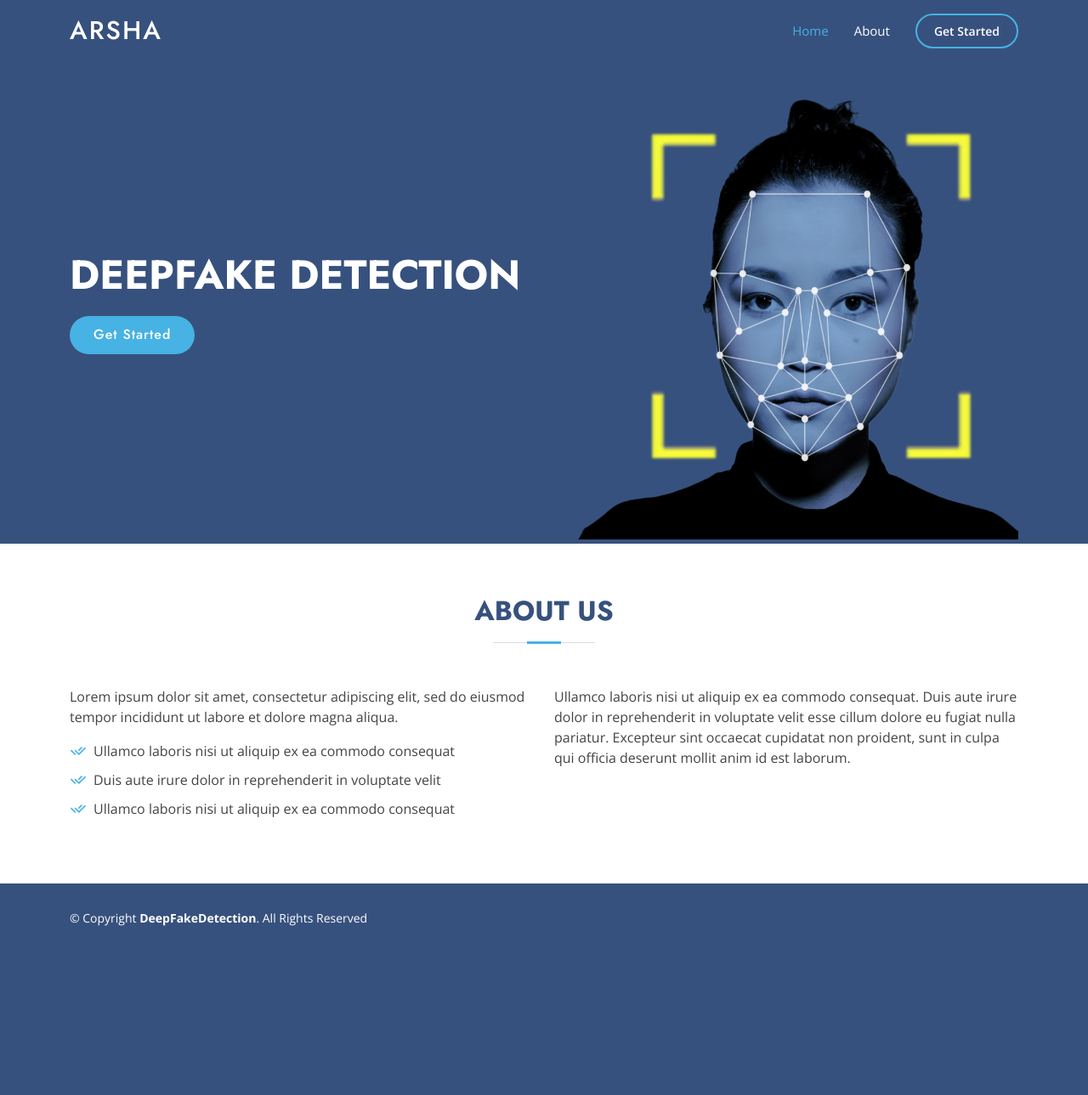
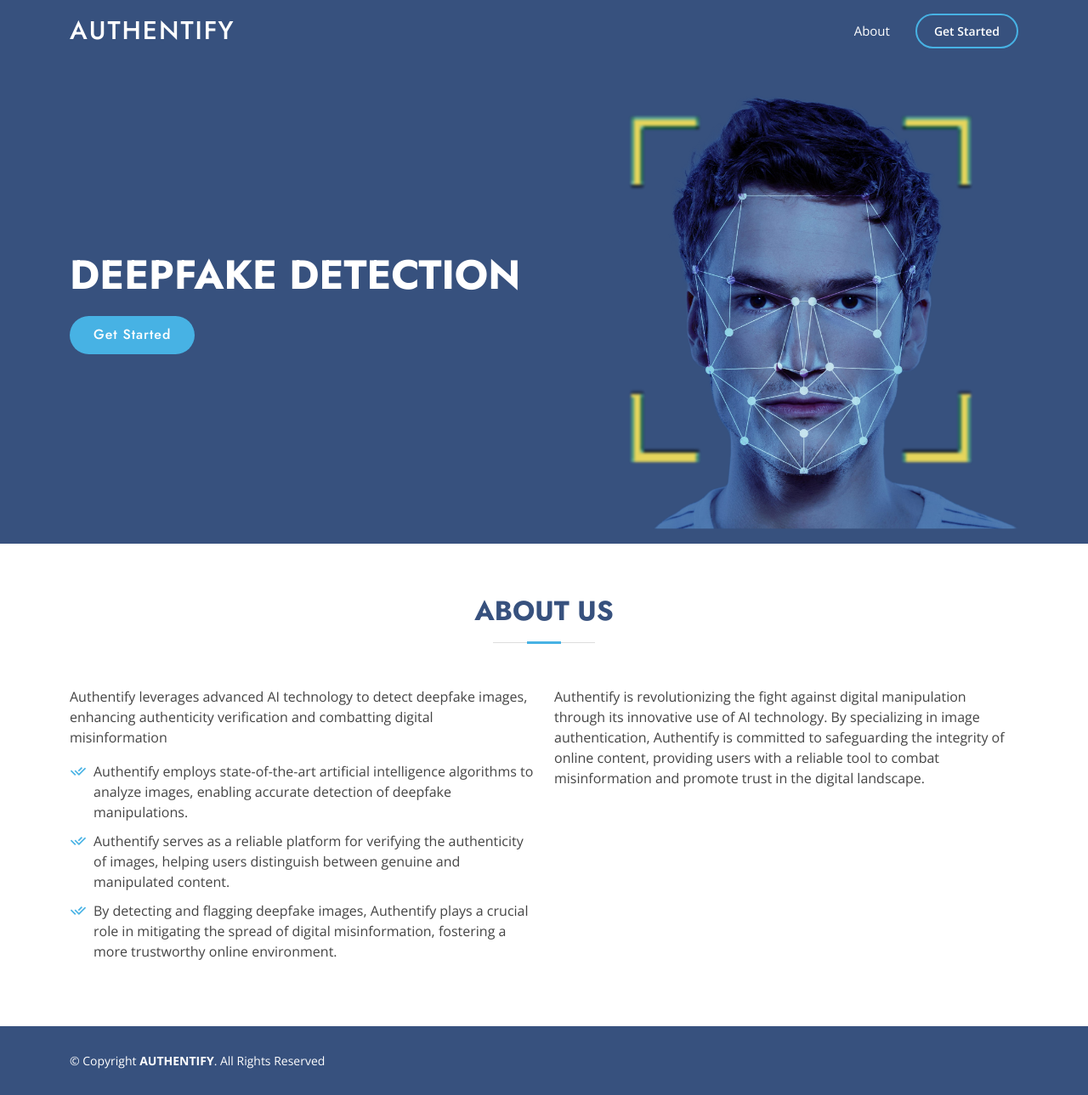
Before and after one commit to gokul-raj-c/Authentify, a Flask app: page / in a window 1280 px wide. Shown: the whole page at 85% size. Before the commit the page ends 1090 px from the top, so only its background shows below. Run offline with Flask 3, Linux system fonts and the light colour scheme; some libraries are stand-ins or nearby versions.

Commit message:
name changed

```diff
--- a/templates/index.html
+++ b/templates/index.html
@@ -5,12 +5,12 @@
   <meta charset="utf-8">
   <meta content="width=device-width, initial-scale=1.0" name="viewport">
 
-  <title>DeepFake - Index</title>
+  <title>AUTHENTIFY</title>
   <meta content="" name="description">
   <meta content="" name="keywords">
 
   <!-- Favicons -->
-  <link href={{ url_for('static', filename="assets/img/favicon.png") }} rel="icon">
+  <link href={{ url_for('static', filename="assets/img/ii.png") }} rel="icon">
   <link href={{ url_for('static', filename="assets/img/apple-touch-icon.png") }} rel="apple-touch-icon">
 
   <!-- Google Fonts -->
@@ -43,13 +43,13 @@
   <header id="header" class="fixed-top ">
     <div class="container d-flex align-items-center">
 
-     <h1 class="logo me-auto"><a href="{{ url_for('index') }}">Arsha</a></h1>
+     <h1 class="logo me-auto"><a href="{{ url_for('index') }}">AUTHENTIFY</a></h1>
       <!-- Uncomment below if you prefer to use an image logo -->
       <!-- <a href="index.html" class="logo me-auto"><img src="assets/img/logo.png" alt="" class="img-fluid"></a>-->
 
       <nav id="navbar" class="navbar">
         <ul>
-          <li><a class="nav-link scrollto active" href="#hero">Home</a></li>
+          <!--<li><a class="nav-link scrollto active" href="#hero">Home</a></li>-->
           <li><a class="nav-link scrollto" href="#about">About</a></li>
           <li><a class="getstarted scrollto" href="{{ url_for('upload') }}">Get Started</a></li>
         </ul>
@@ -73,7 +73,7 @@
           </div>
         </div>
         <div class="col-lg-6 order-1 order-lg-2 hero-img" data-aos="zoom-in" data-aos-delay="200">
-          <img src={{ url_for('static', filename= "assets/img/ed1.png") }} class="img-fluid animated" alt="">
+          <img src={{ url_for('static', filename= "assets/img/ed2.png") }} class="img-fluid animated" alt="">
         </div>
       </div>
     </div>
@@ -128,20 +128,17 @@
         <div class="row content">
           <div class="col-lg-6">
             <p>
-              Lorem ipsum dolor sit amet, consectetur adipiscing elit, sed do eiusmod tempor incididunt ut labore et dolore
-              magna aliqua.
+              Authentify leverages advanced AI technology to detect deepfake images, enhancing authenticity verification and combatting digital misinformation
             </p>
             <ul>
-              <li><i class="ri-check-double-line"></i> Ullamco laboris nisi ut aliquip ex ea commodo consequat</li>
-              <li><i class="ri-check-double-line"></i> Duis aute irure dolor in reprehenderit in voluptate velit</li>
-              <li><i class="ri-check-double-line"></i> Ullamco laboris nisi ut aliquip ex ea commodo consequat</li>
+              <li><i class="ri-check-double-line"></i> Authentify employs state-of-the-art artificial intelligence algorithms to analyze images, enabling accurate detection of deepfake manipulations.</li>
+              <li><i class="ri-check-double-line"></i> Authentify serves as a reliable platform for verifying the authenticity of images, helping users distinguish between genuine and manipulated content.</li>
+              <li><i class="ri-check-double-line"></i> By detecting and flagging deepfake images, Authentify plays a crucial role in mitigating the spread of digital misinformation, fostering a more trustworthy online environment.</li>
             </ul>
           </div>
           <div class="col-lg-6 pt-4 pt-lg-0">
             <p>
-              Ullamco laboris nisi ut aliquip ex ea commodo consequat. Duis aute irure dolor in reprehenderit in voluptate
-              velit esse cillum dolore eu fugiat nulla pariatur. Excepteur sint occaecat cupidatat non proident, sunt in
-              culpa qui officia deserunt mollit anim id est laborum.
+              Authentify is revolutionizing the fight against digital manipulation through its innovative use of AI technology. By specializing in image authentication, Authentify is committed to safeguarding the integrity of online content, providing users with a reliable tool to combat misinformation and promote trust in the digital landscape.
             </p>
             <!-- <a href="#" class="btn-learn-more">Learn More</a> -->
           </div>
@@ -787,7 +784,7 @@
 
     <div class="container footer-bottom clearfix">
       <div class="copyright">
-        &copy; Copyright <strong><span>DeepFakeDetection</span></strong>. All Rights Reserved
+        &copy; Copyright <strong><span>AUTHENTIFY</span></strong>. All Rights Reserved
       </div>
       <div class="credits">
         <!-- All the links in the footer should remain intact. -->
```
Also changed, not shown: templates/result.html (+7 -7 lines), templates/upload.html (+7 -7 lines), static/assets/img/ii.png (added).
